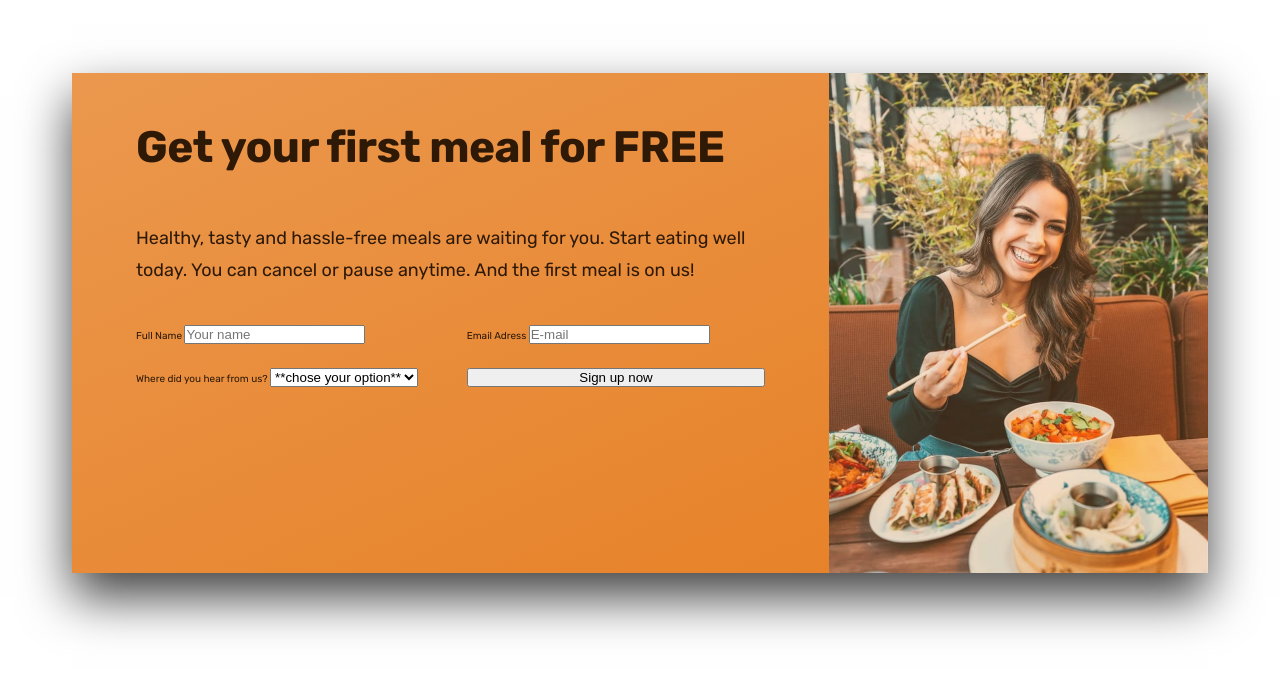
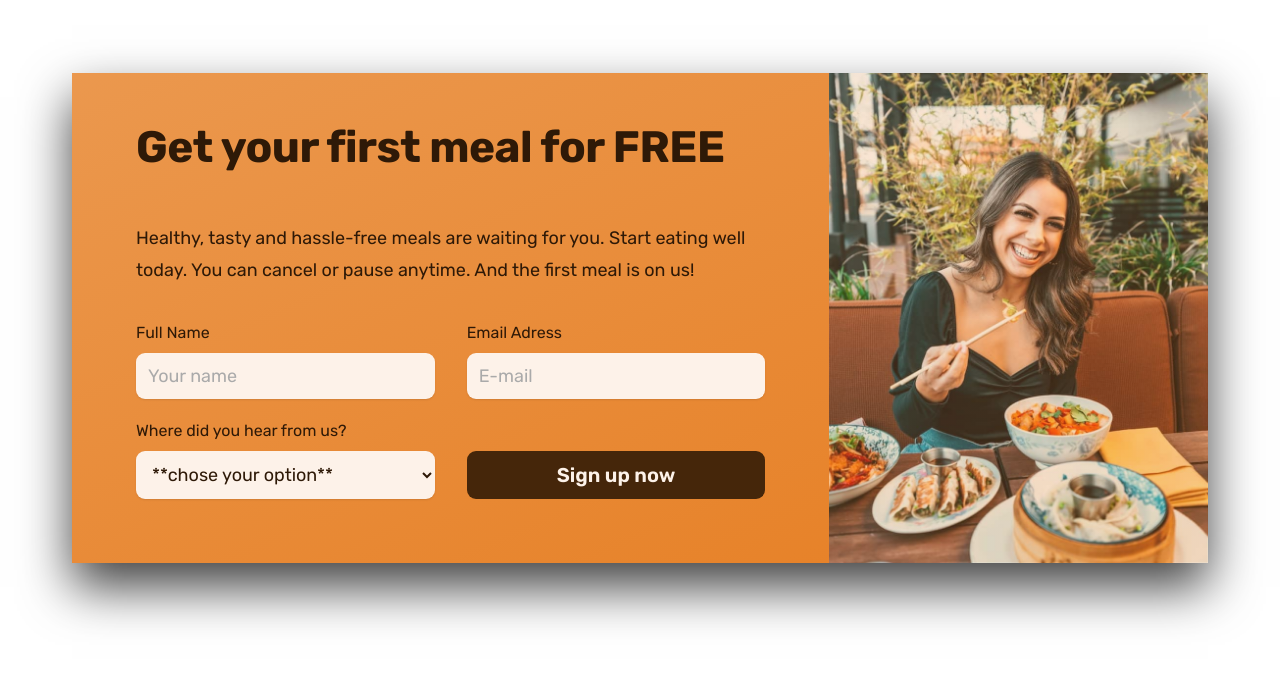
Before and after one commit to Diolemos/Omnifood, a plain HTML site: page index.html in a window 1280 px wide. Shown: the part 5537-6210 px from the top of the page. Drawn offline with nearby package versions, Linux system fonts and the light colour scheme.

Commit message:
form style

```diff
--- a/css/general.css
+++ b/css/general.css
@@ -48,6 +48,11 @@ olor: #6f6f6f;
     margin: 0;
     box-sizing: border-box;
 }
+*:focus{
+    outline:none;
+   box-shadow: 0 0 0 0.8rem #e67d2296;
+}
+
 html{
     font-size: 62.5%;
 }
@@ -129,16 +134,20 @@ margin-bottom: 9.6rem;
     margin-bottom: 1.6rem;
     letter-spacing: 0.75px;
 }
-.btn:link, .btn:visited{
+.btn, .btn:link, .btn:visited{
 
     font-size: 2rem;
-    color: #fff;
+
     padding: 1.6rem 3.2rem;
     border-radius: 9px;
     text-decoration: none;
     display: inline-block;
     transition: all 300ms ;
     font-weight: 600;
+
+    border: none;
+    cursor: pointer;
+    font-family: inherit;
 }
 
 .btn--full:link, .btn--full:visited{
@@ -201,3 +210,8 @@ strong{
 .center-text{
     text-align: center;
 }
+
+.cta *:focus{
+    outline:none;
+   box-shadow: 0 0 0 0.8rem #f7f7f767;
+}
--- a/css/style.css
+++ b/css/style.css
@@ -531,7 +531,7 @@ color: #6f6f6f;
     box-shadow:0 2.4rem 4.8rem rgba(0,0,0,0.75) ;
 
     background-image: linear-gradient(to right bottom,#eb984e, #e67e22);
-    height: 50rem;
+
     overflow: hidden;
 }
 
@@ -563,3 +563,38 @@ color: #2e1907;
     gap: 3.2rem;
     row-gap: 2.4rem;
 }
+
+.cta-form label{
+    display: block;
+    font-size: 1.6rem;
+    margin-bottom: 1.2rem;
+}
+
+.cta-form input,
+.cta-form select{
+    width: 100%;
+    padding: 1.2rem;
+    font-size: 1.8rem;
+    color: inherit;
+    font-family: inherit;
+    border: none;
+    background-color: #fdf2e9;
+    border-radius: 9px;
+    box-shadow:0 1px 2px rgba(0,0,0,0.10) ;
+}
+
+.cta-form input::placeholder{
+    color: #aaa;
+}
+
+.btn--form{
+    background-color: #45260a;
+    color: #fdf2e9;
+    align-self: end;
+    padding: 1.2rem;
+}
+
+.btn--form:hover{
+    background-color:#fff ;
+    color: #555;
+}
--- a/index.html
+++ b/index.html
@@ -420,7 +420,7 @@
                         </select>
                     </div>
 
-                    <button class="btn">Sign up now</button>
+                    <button class="btn btn--form">Sign up now</button>
 
 
                 </form>
```
